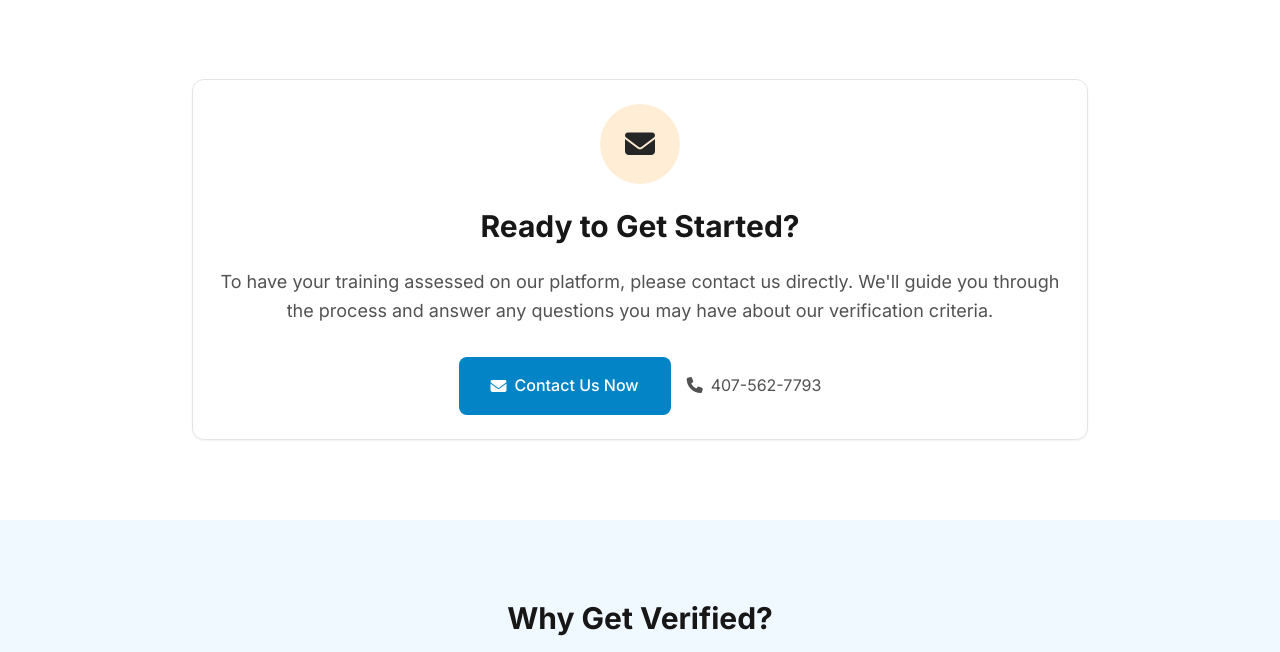
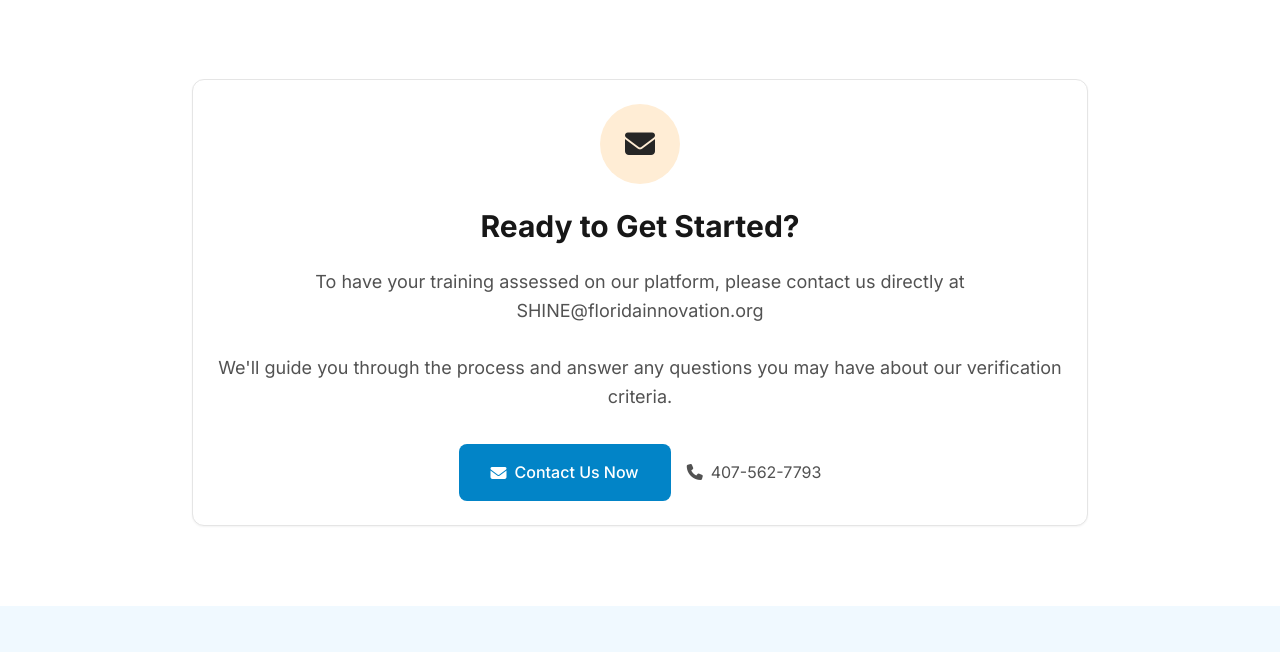
Before and after one commit to Ekuo79/SHINE-copy, a Django app: template apply/templates/apply/apply.html in a window 1280 px wide. Shown: the part 1083-1735 px from the top of the page. Run offline with Django 3.2, Linux system fonts and the light colour scheme; the template is opened without the code that fills it, so the values that code supplies are empty.

Commit message:
fixed wording of apply

```diff
--- a/apply/templates/apply/apply.html
+++ b/apply/templates/apply/apply.html
@@ -124,7 +124,7 @@
                         </div>
                         <h2 class="text-3xl font-bold mb-6 text-neutral-900">Ready to Get Started?</h2>
                         <p class="text-lg text-neutral-600 mb-8 leading-relaxed">
-                            To have your training assessed on our platform, please contact us directly. We'll guide you through the process and answer any questions you may have about our verification criteria.
+                            To have your training assessed on our platform, please contact us directly at <br>SHINE@floridainnovation.org<br><br> We'll guide you through the process and answer any questions you may have about our verification criteria.
                         </p>
                         <div class="flex flex-col sm:flex-row gap-4 justify-center items-center">
                             <a href="mailto:SHINE@floridainnovation.org" class="btn btn-primary btn-lg">
```
